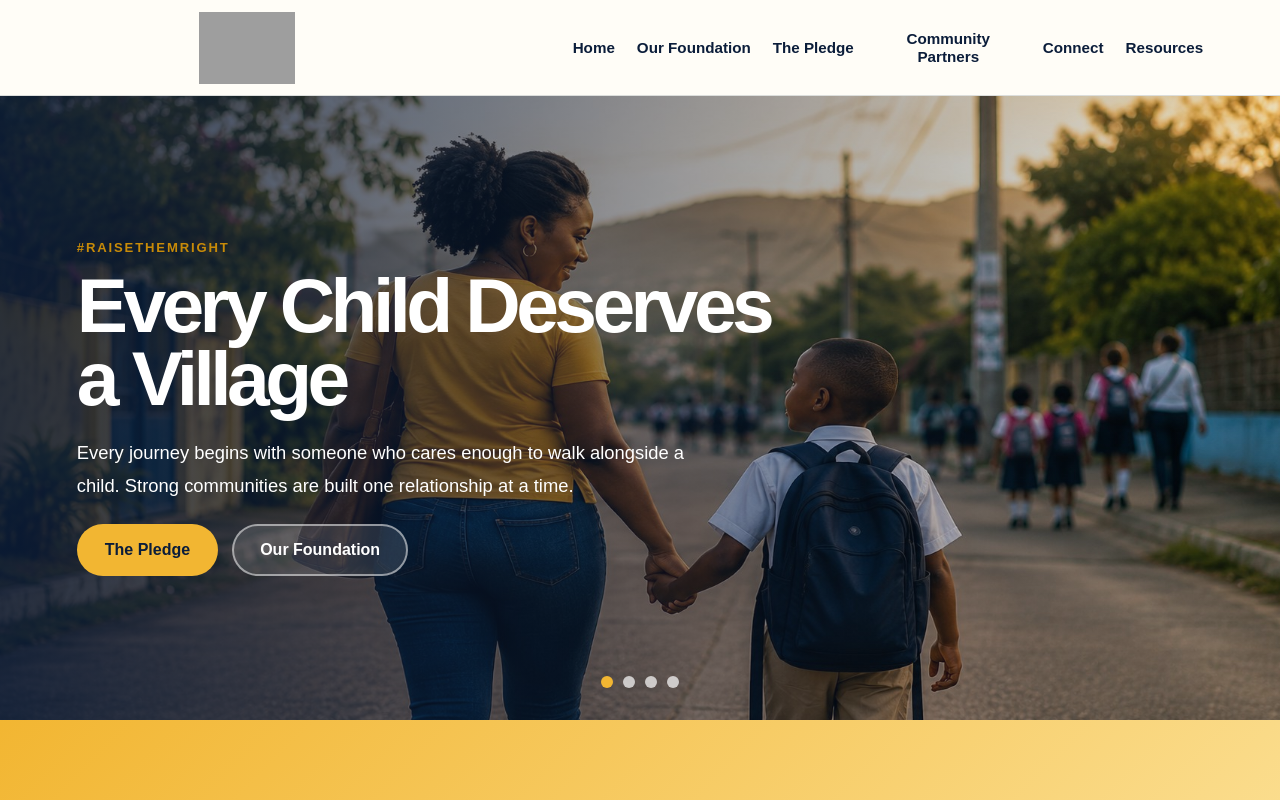
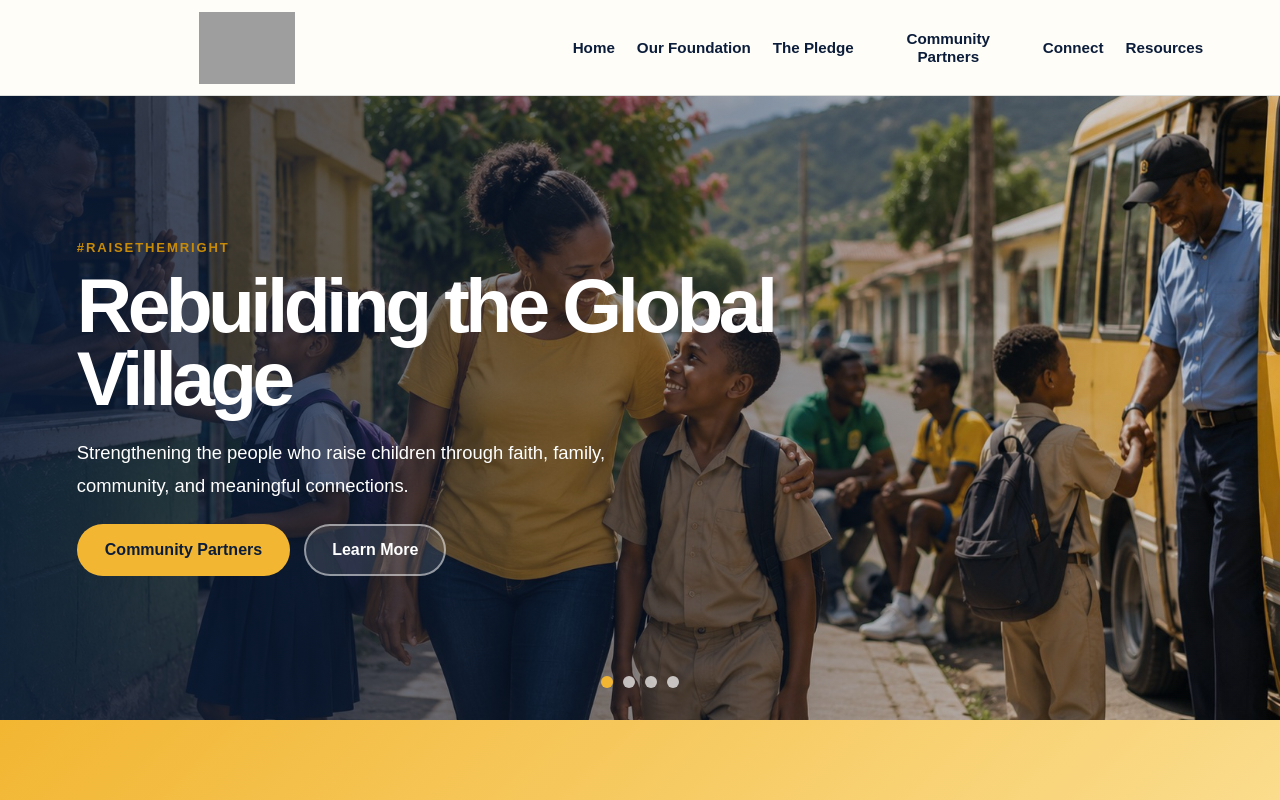
Before and after one commit to nathleegrant-lang/raise-them-right, a Next.js app: page / in a window 1280 px wide. Shown: the top 800 px of the page. Built offline with nearby package versions, Linux system fonts and the light colour scheme; grey boxes are pictures that could not be loaded.

Commit message:
Update page.tsx

```diff
--- a/src/app/page.tsx
+++ b/src/app/page.tsx
@@ -12,17 +12,6 @@ const beliefs = [
 ];
 
 const heroSlides = [
-  {
-    image: "/images/hero-slider/hero-4-school-walk.jpg",
-    eyebrow: "#RaiseThemRight",
-    title: "Every Child Deserves a Village",
-    description:
-      "Every journey begins with someone who cares enough to walk alongside a child. Strong communities are built one relationship at a time.",
-    primaryLabel: "The Pledge",
-    primaryHref: "/pledge",
-    secondaryLabel: "Our Foundation",
-    secondaryHref: "/about",
-  },
   {
     image: "/images/hero-slider/hero-1-main-village.jpg",
     eyebrow: "#RaiseThemRight",
@@ -55,6 +44,17 @@ const heroSlides = [
     primaryHref: "/support",
     secondaryLabel: "Resources",
     secondaryHref: "/resources",
+  },
+    {
+    image: "/images/hero-slider/hero-4-school-walk.jpg",
+    eyebrow: "#RaiseThemRight",
+    title: "Every Child Deserves a Village",
+    description:
+      "Every journey begins with someone who cares enough to walk alongside a child. Strong communities are built one relationship at a time.",
+    primaryLabel: "The Pledge",
+    primaryHref: "/pledge",
+    secondaryLabel: "Our Foundation",
+    secondaryHref: "/about",
   },
 ];
 
```
